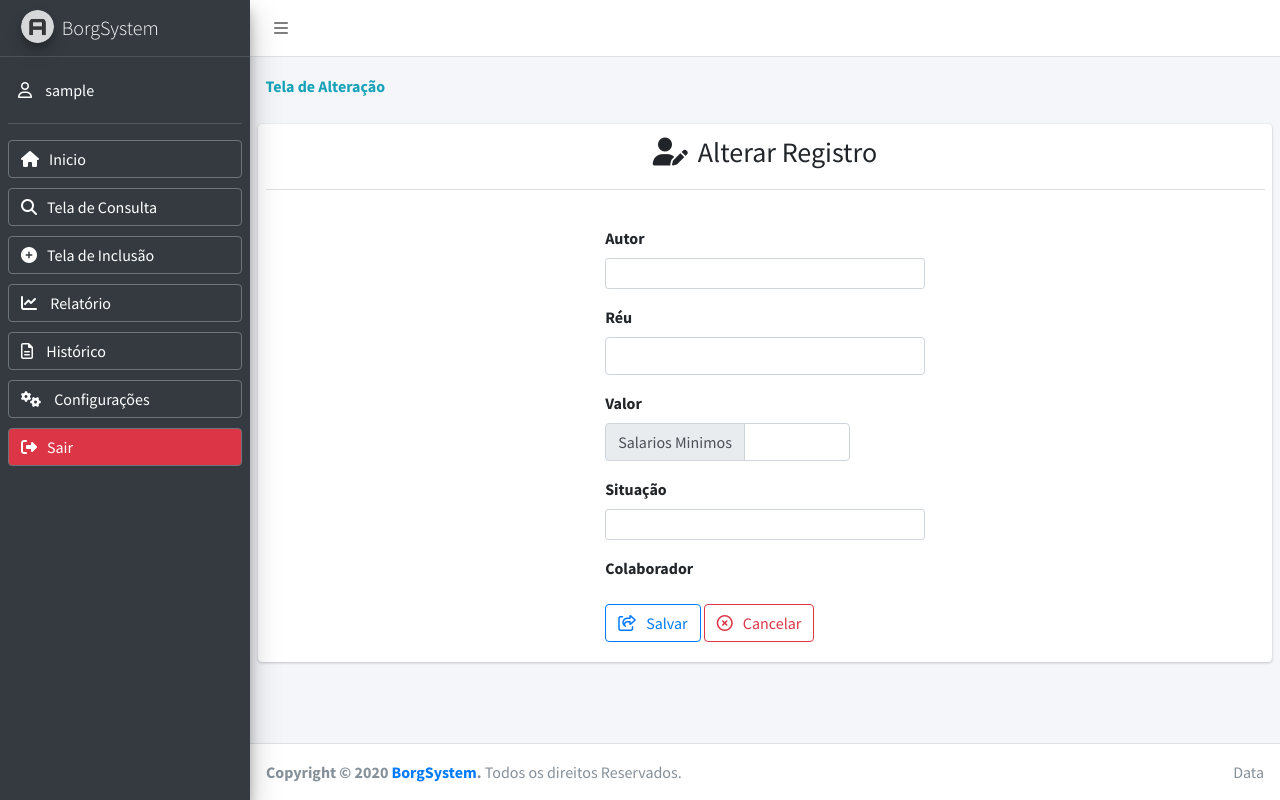
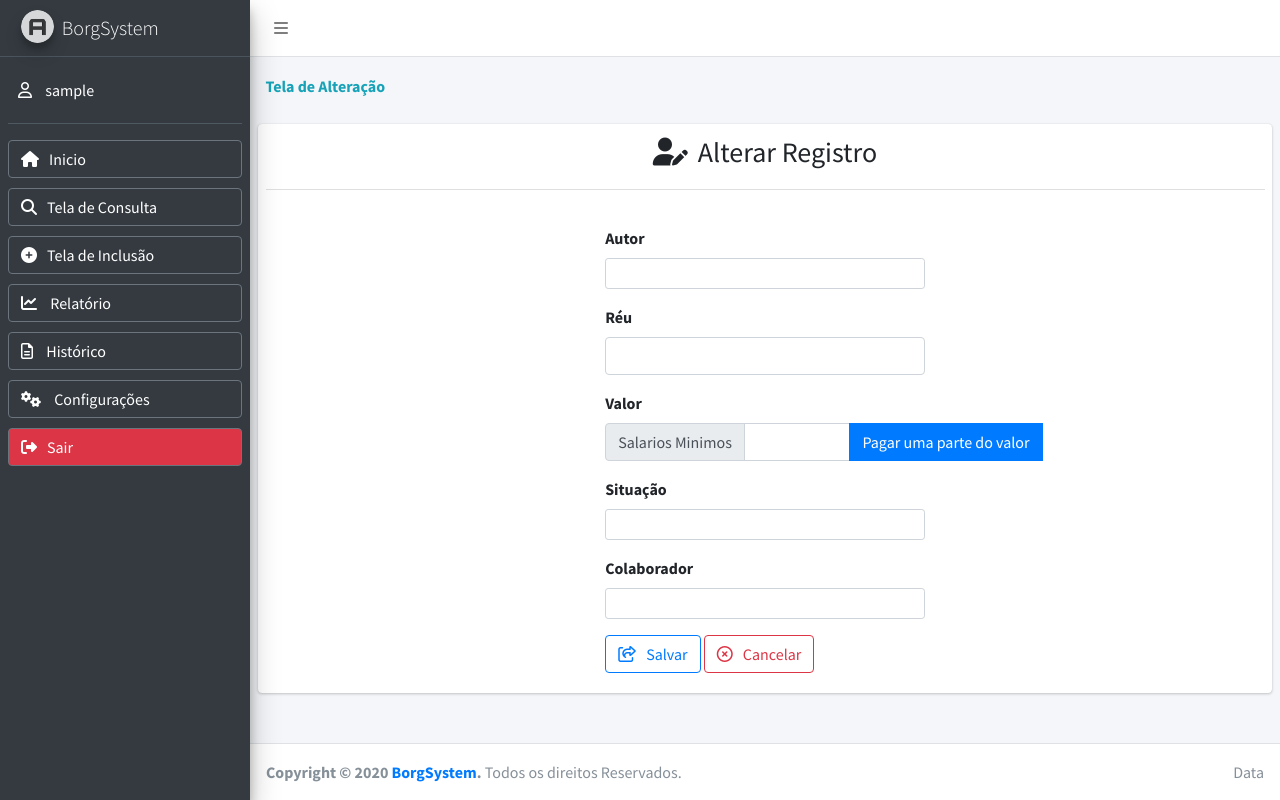
Before and after one commit to fprocaci/borgSystem, a PHP site: page /telaAlteracao.php?id=1 in a window 1280 px wide. Run offline with PHP 8.4, Linux system fonts and the light colour scheme; the visitor is signed in with stand-in values (Sample User, id 1); data that the repository does not hold is empty; some libraries are stand-ins or nearby versions.

Commit message:
Adicionando modal de valor

```diff
--- a/pages/forms/formAlteracao.php
+++ b/pages/forms/formAlteracao.php
@@ -37,6 +37,46 @@ $objSalarioMinimo = mysqli_query($conn, $queryGetSalarioMinimo);
                                                     }
                                                     echo $valor;
                                                     ?>" type="number" name="valor" placeholder="" required autocomplete="off">
+        <!-- Button trigger modal -->
+        <button type="button" class="btn btn-primary" data-bs-toggle="modal" data-bs-target="#exampleModal">
+          Pagar uma parte do valor
+        </button>
+
+        <!-- Modal -->
+        <div class="modal fade" id="exampleModal" tabindex="-1" aria-labelledby="exampleModalLabel" aria-hidden="true">
+          <div class="modal-dialog">
+            <div class="modal-content">
+              <div class="modal-header">
+                <h5 class="modal-title" id="exampleModalLabel">Parte do Pagamento</h5>
+                <button type="button" class="btn-close" data-bs-dismiss="modal" aria-label="Close"></button>
+              </div>
+              <div class="modal-body">
+                  <div class="form-group">
+                      <label for="numeroProcesso" class="form-label">Valor Inicial do Processo</label>
+                      <input class="form-control form-control-sm col-6" type="text" name="numeroProcesso" autocomplete="off" required>
+                  </div>
+                  <div class="form-group">
+                      <label for="autor" class="form-label">Ultimo Valor do Processo</label>
+                      <input class="form-control form-control-sm col-6" type="text" name="autor" autocomplete="off" required>
+                  </div>
+                  <div class="form-group">
+                      <label for="autor" class="form-label">Valor a Descontar</label>
+                      <input class="form-control form-control-sm col-6" type="text" name="autor" autocomplete="off" required>
+                  </div>
+                  <div class="form-group">
+                      <div class="row">
+                        <label for="autor" class="form-label">Valor Atualizado do Processo</label>
+                        <input class="form-control form-control-sm col-6" type="text" name="autor" autocomplete="off" required>
+                      </div>
+                  </div>
+              </div>
+              <div class="modal-footer">
+                <button type="button" class="btn btn-secondary" data-bs-dismiss="modal">Cancelar</button>
+                <button type="button" class="btn btn-primary">Atualizar</button>
+              </div>
+            </div>
+          </div>
+        </div>
     </div>
     <!--
                             <div class="form-group">
@@ -51,14 +91,16 @@ $objSalarioMinimo = mysqli_query($conn, $queryGetSalarioMinimo);
     </div>
     <div class="form-group">
       <label for="perito">Colaborador</label>
-        <?php
+        <?/*
         while ($row = mysqli_fetch_assoc($arrayColaborador)) {
             echo $row["login"];
-        }
+        }*/
         ?>
-      </select>
 
-      <!--  <input class="form-control form-control-sm col-6" value="<?php echo $registro['perito'] ?>" type="text" name="perito" placeholder="" autocomplete="off"> -->
+      <!--
+      </select> -->
+
+      <input class="form-control form-control-sm col-6" value="<?php echo $registro['perito'] ?>" type="text" name="perito" placeholder="" autocomplete="off">
     </div>
     <!--div class="form-group">
                               <div class="row">
```
